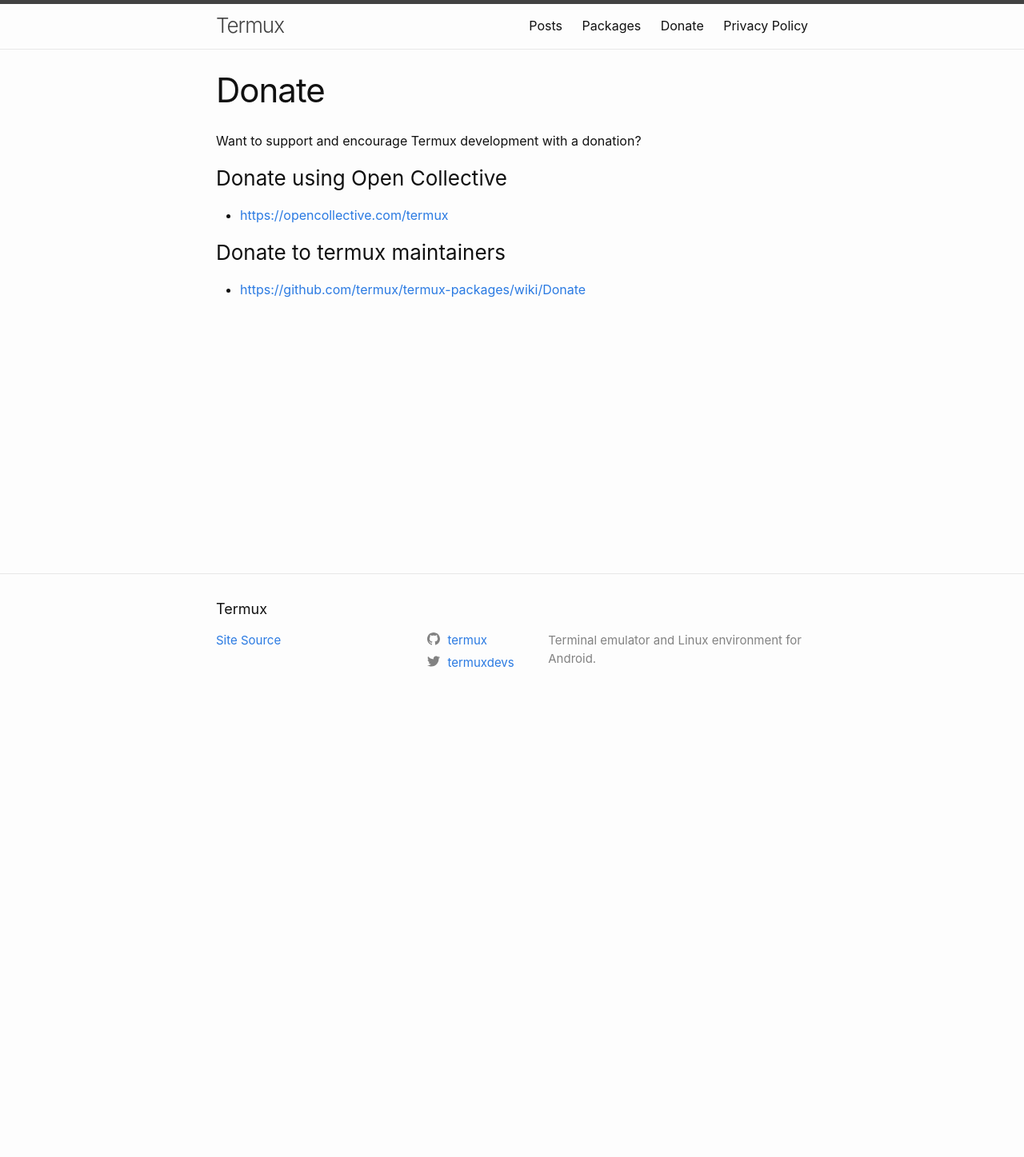
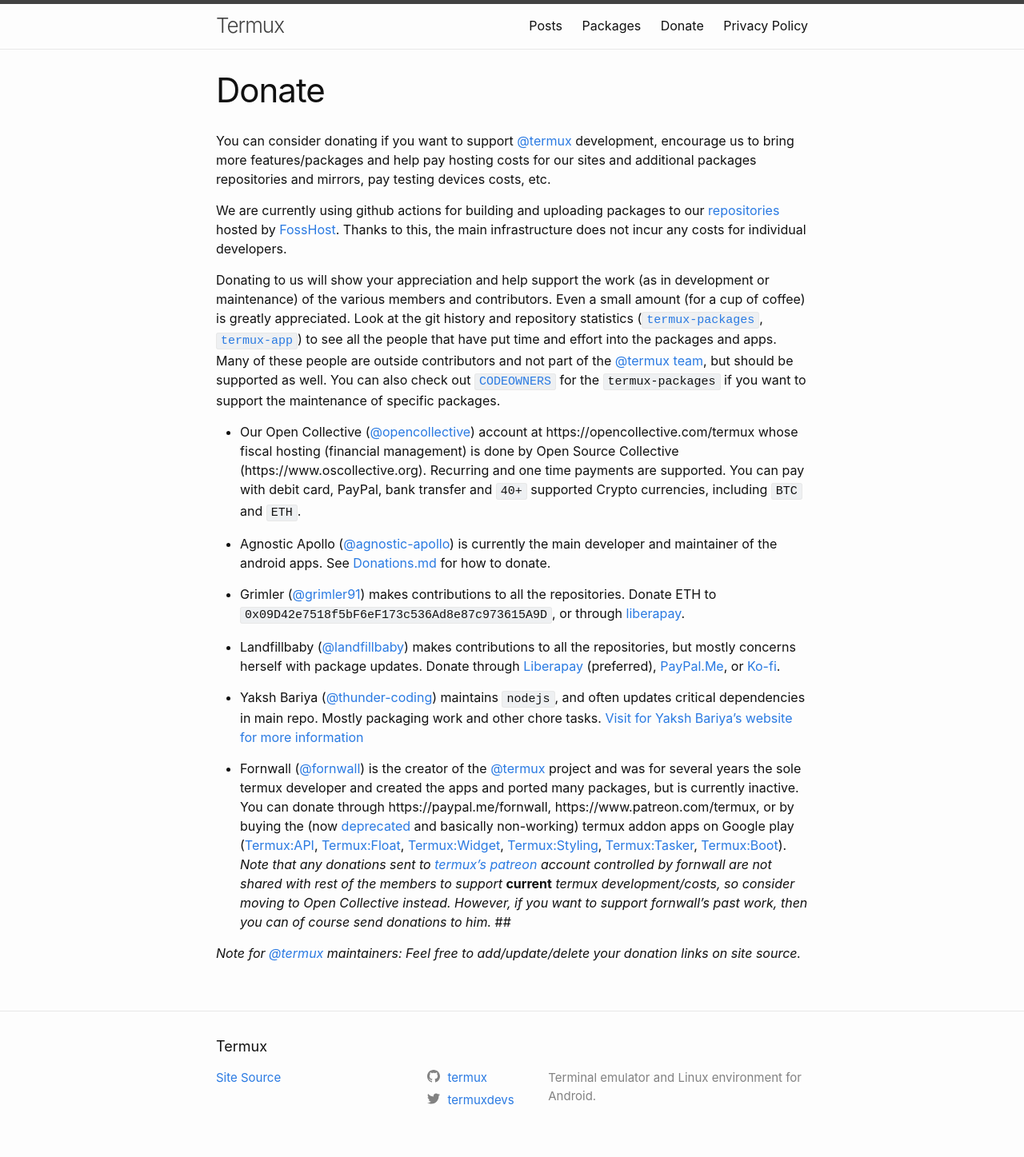
Before and after one commit to termux/termux.github.io, a Jekyll site: the page built from pages/donate.md, in a window 1280 px wide. Shown: the whole page at 80% size. Built offline with Jekyll 4.4.1, drawn with Linux system fonts in a browser that asks for light colours; Markdown is read by kramdown in place of the engine named in the settings; before the commit the page ends 900 px from its top, so only the background shows below that.

Commit message:
Changed: Move donation info at https://github.com/termux/termux-packages/wiki/Donate to https://termux.dev/donate

```diff
--- a/pages/donate.md
+++ b/pages/donate.md
@@ -4,12 +4,23 @@
 permalink: /donate
 ---
 
-Want to support and encourage Termux development with a donation?
+You can consider donating if you want to support [@termux](https://github.com/termux) development, encourage us to bring more features/packages and help pay hosting costs for our sites and additional packages repositories and mirrors, pay testing devices costs, etc.
 
-### Donate using Open Collective
+We are currently using github actions for building and uploading packages to our [repositories](https://packages.termux.dev) hosted by [FossHost](https://fosshost.org/). Thanks to this, the main infrastructure does not incur any costs for individual developers.
 
-- <https://opencollective.com/termux>
+Donating to us will show your appreciation and help support the work (as in development or maintenance) of the various members and contributors. Even a small amount (for a cup of coffee) is greatly appreciated. Look at the git history and repository statistics ([`termux-packages`](https://github.com/termux/termux-packages/graphs/contributors), [`termux-app`](https://github.com/termux/termux-app/graphs/contributors)) to see all the people that have put time and effort into the packages and apps. Many of these people are outside contributors and not part of the [@termux team](https://github.com/orgs/termux/people), but should be supported as well. You can also check out [`CODEOWNERS`](https://github.com/termux/termux-packages/blob/master/CODEOWNERS) for the `termux-packages` if you want to support the maintenance of specific packages.
 
-### Donate to termux maintainers
+- Our Open Collective ([@opencollective](https://github.com/opencollective)) account at https://opencollective.com/termux whose fiscal hosting (financial management) is done by Open Source Collective (https://www.oscollective.org). Recurring and one time payments are supported. You can pay with debit card, PayPal, bank transfer and `40+` supported Crypto currencies, including `BTC` and `ETH`.
 
-- <https://github.com/termux/termux-packages/wiki/Donate>
+- Agnostic Apollo ([@agnostic-apollo](https://github.com/agnostic-apollo)) is currently the main developer and maintainer of the android apps. See [Donations.md](https://github.com/agnostic-apollo/agnostic-apollo/blob/main/Donations.md) for how to donate.
+
+- Grimler ([@grimler91](https://github.com/grimler91)) makes contributions to all the repositories. Donate ETH to `0x09D42e7518f5bF6eF173c536Ad8e87c973615A9D`, or through [liberapay](https://liberapay.com/grimler).
+
+- Landfillbaby ([@landfillbaby](https://github.com/landfillbaby)) makes contributions to all the repositories, but mostly concerns herself with package updates. Donate through [Liberapay](https://liberapay.com/landfillbaby) (preferred), [PayPal.Me](https://paypal.me/landfillbaby), or [Ko-fi](https://ko-fi.com/landfillbaby).
+
+- Yaksh Bariya ([@thunder-coding](https://github.com/thunder-coding)) maintains `nodejs`, and often updates critical dependencies in main repo. Mostly packaging work and other chore tasks. [Visit for Yaksh Bariya's website for more information](https://codingthunder.me/sponsor/)
+
+- Fornwall ([@fornwall](https://github.com/fornwall)) is the creator of the [@termux](https://github.com/termux) project and was for several years the sole termux developer and created the apps and ported many packages, but is currently inactive. You can donate through https://paypal.me/fornwall, https://www.patreon.com/termux, or by buying the (now [deprecated](https://github.com/termux/termux-app#google-play-store-deprecated) and basically non-working) termux addon apps on Google play ([Termux:API](https://play.google.com/store/apps/details?id=com.termux.api), [Termux:Float](https://play.google.com/store/apps/details?id=com.termux.window), [Termux:Widget](https://play.google.com/store/apps/details?id=com.termux.widget), [Termux:Styling](https://play.google.com/store/apps/details?id=com.termux.styling), [Termux:Tasker](https://play.google.com/store/apps/details?id=com.termux.tasker), [Termux:Boot](https://play.google.com/store/apps/details?id=com.termux.boot)). *Note that any donations sent to [termux's patreon](https://www.patreon.com/termux) account controlled by fornwall are not shared with rest of the members to support* **current** *termux development/costs, so consider moving to Open Collective instead. However, if you want to support fornwall's past work, then you can of course send donations to him.*
+##
+
+*Note for [@termux](https://github.com/termux) maintainers: Feel free to add/update/delete your donation links on site source.*
```
